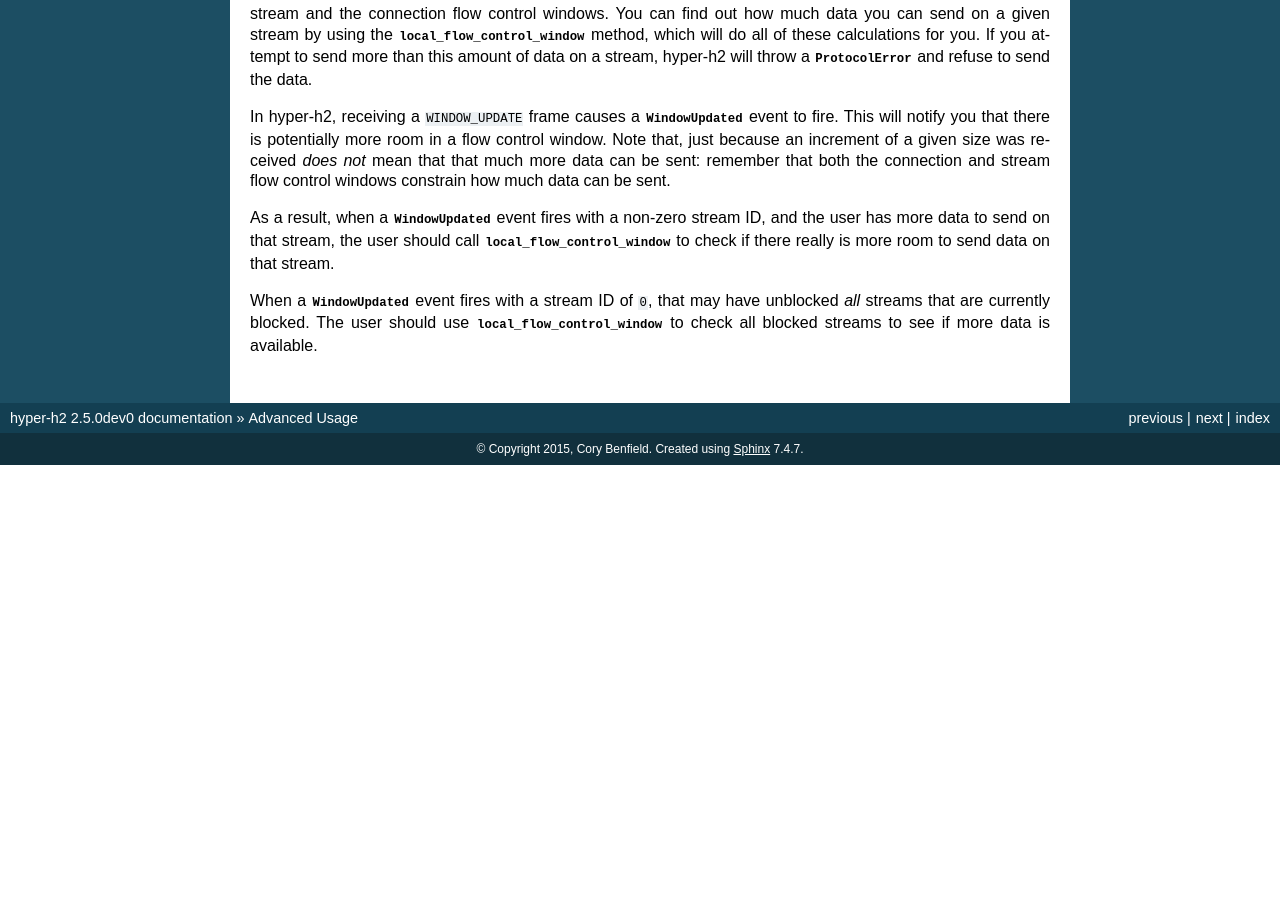
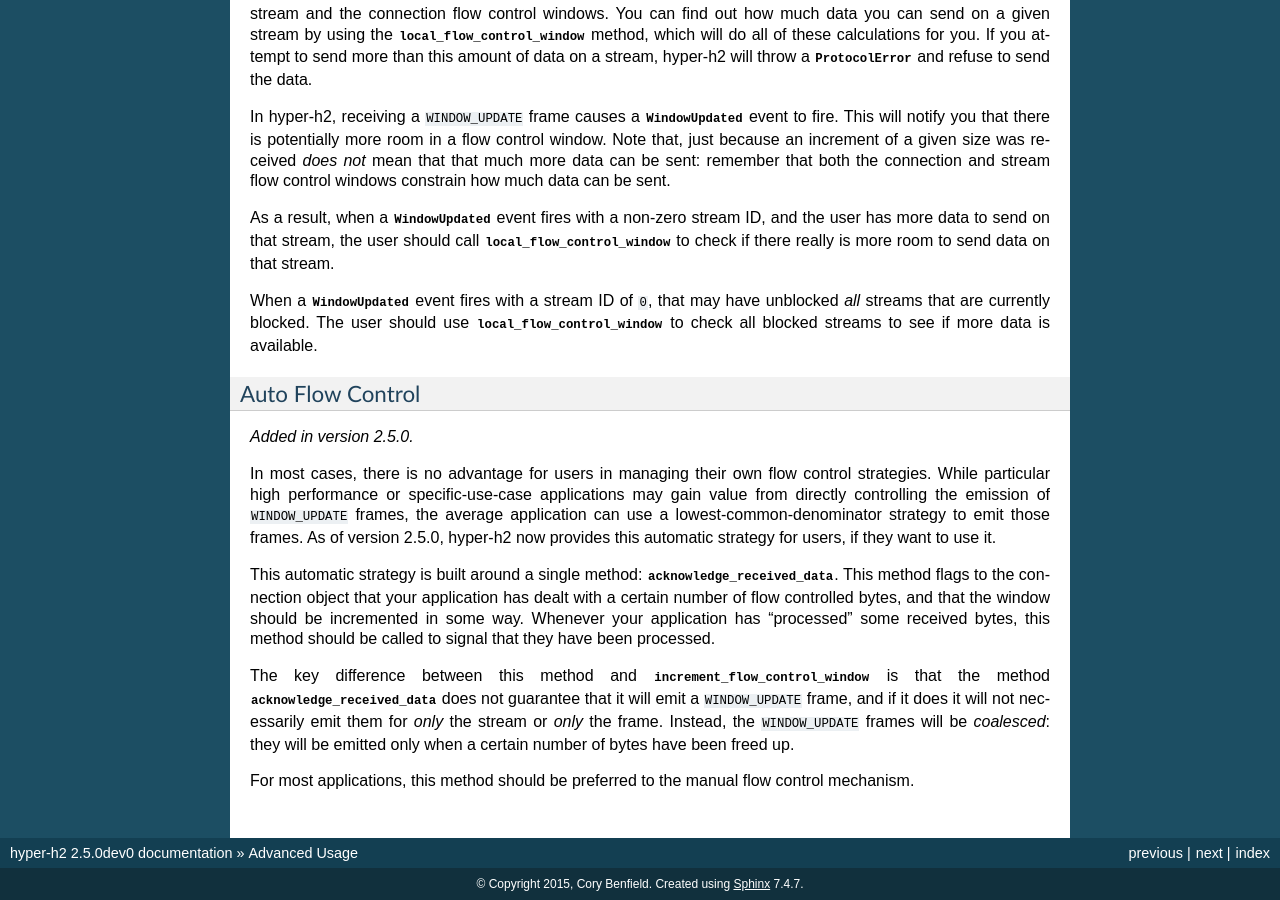
Before and after one commit to python-hyper/h2, a Sphinx documentation site: the page built from docs/source/advanced-usage.rst, in a window 1280 px wide and 900 px high, scrolled down 3882 px. Built offline with Sphinx 7.4.7, drawn with Linux system fonts in a browser that asks for light colours; before the commit the page ends 4347 px from its top, so only the background shows below that.

Commit message:
Initial high-level doc.

```diff
--- a/docs/source/advanced-usage.rst
+++ b/docs/source/advanced-usage.rst
@@ -294,3 +294,36 @@ stream ID of ``0``, that may have unblocked *all* streams that are currently
 blocked. The user should use :meth:`local_flow_control_window
 <h2.connection.H2Connection.local_flow_control_window>` to check all blocked
 streams to see if more data is available.
+
+Auto Flow Control
+~~~~~~~~~~~~~~~~~
+
+.. versionadded:: 2.5.0
+
+In most cases, there is no advantage for users in managing their own flow
+control strategies. While particular high performance or specific-use-case
+applications may gain value from directly controlling the emission of
+``WINDOW_UPDATE`` frames, the average application can use a
+lowest-common-denominator strategy to emit those frames. As of version 2.5.0,
+hyper-h2 now provides this automatic strategy for users, if they want to use
+it.
+
+This automatic strategy is built around a single method:
+:meth:`acknowledge_received_data
+<h2.connection.H2Connection.acknowledge_received_data>`. This method
+flags to the connection object that your application has dealt with a certain
+number of flow controlled bytes, and that the window should be incremented in
+some way. Whenever your application has "processed" some received bytes, this
+method should be called to signal that they have been processed.
+
+The key difference between this method and :meth:`increment_flow_control_window
+<h2.connection.H2Connection.increment_flow_control_window>` is that the method
+:meth:`acknowledge_received_data
+<h2.connection.H2Connection.acknowledge_received_data>` does not guarantee that
+it will emit a ``WINDOW_UPDATE`` frame, and if it does it will not necessarily
+emit them for *only* the stream or *only* the frame. Instead, the
+``WINDOW_UPDATE`` frames will be *coalesced*: they will be emitted only when
+a certain number of bytes have been freed up.
+
+For most applications, this method should be preferred to the manual flow
+control mechanism.
```
